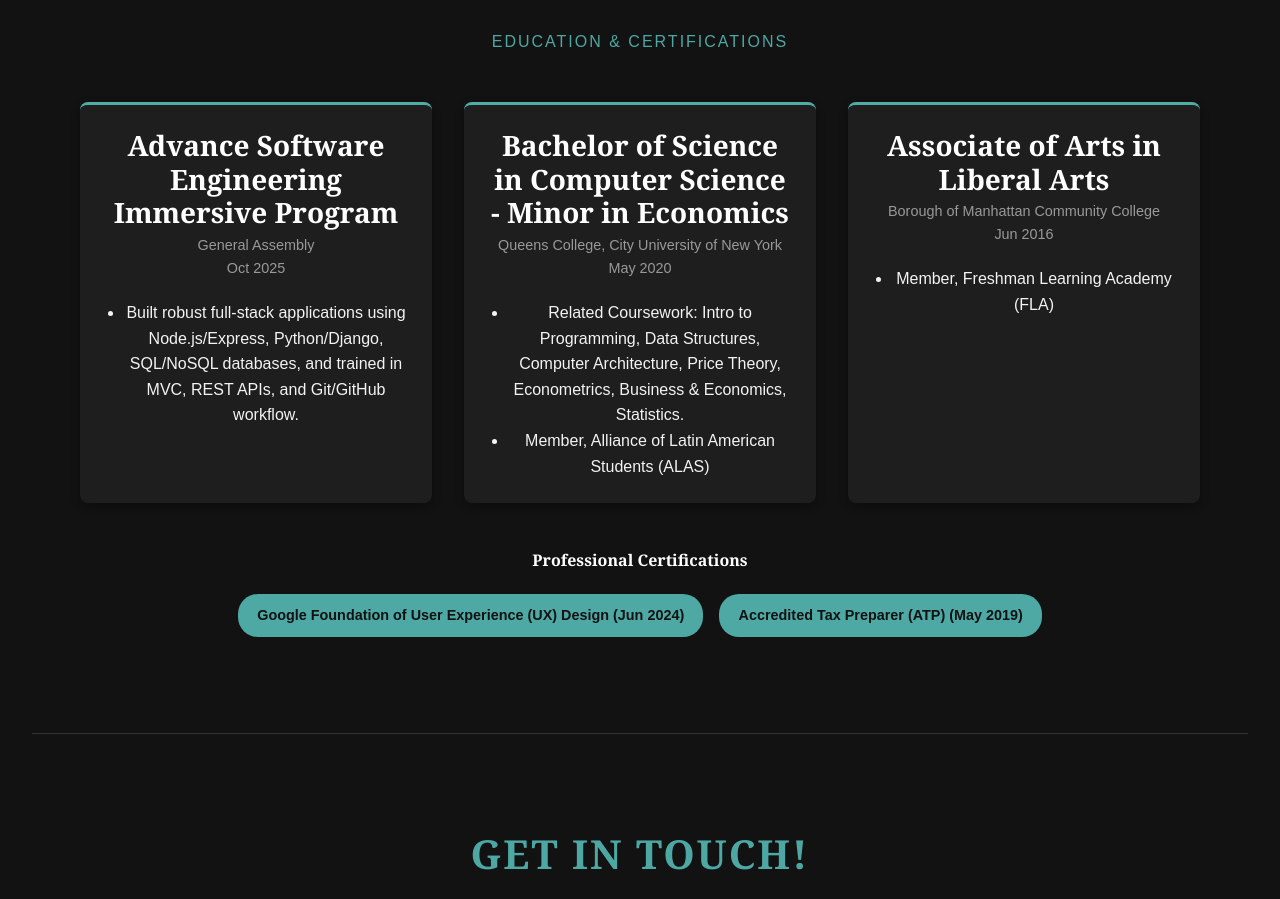
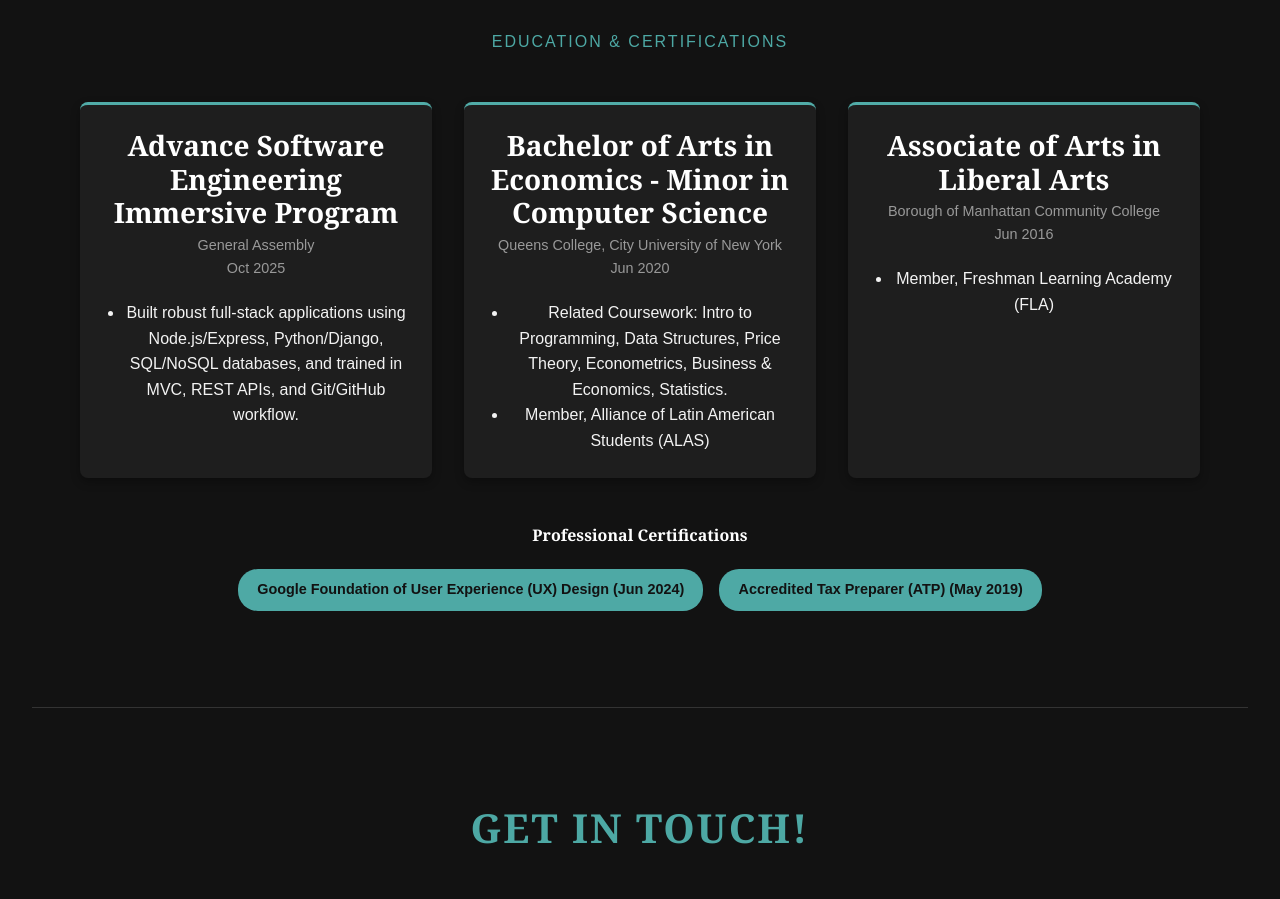
Before and after one commit to Mkac0/melabreu_portfolio, a React (Vite) app in the folder portfolio/: page / in a window 1280 px wide. Shown: the part 4220-5119 px from the top of the page. Built offline with nearby package versions, Linux system fonts and the light colour scheme.

Commit message:
resume adjustment

```diff
--- a/portfolio/src/components/EducationAndContact.jsx
+++ b/portfolio/src/components/EducationAndContact.jsx
@@ -10,9 +10,9 @@ const educationData = [
   },
   {
     institution: "Queens College, City University of New York",
-    degree: "Bachelor of Science in Computer Science - Minor in Economics",
-    date: "May 2020",
-    details: ["Related Coursework: Intro to Programming, Data Structures, Computer Architecture, Price Theory, Econometrics, Business & Economics, Statistics.", "Member, Alliance of Latin American Students (ALAS)."],
+    degree: "Bachelor of Arts in Economics - Minor in Computer Science",
+    date: "Jun 2020",
+    details: ["Related Coursework: Intro to Programming, Data Structures, Price Theory, Econometrics, Business & Economics, Statistics.", "Member, Alliance of Latin American Students (ALAS)."],
   },
   {
     institution: "Borough of Manhattan Community College",
--- a/portfolio/src/data/EducationData.js
+++ b/portfolio/src/data/EducationData.js
@@ -13,12 +13,12 @@ export const education = [
     logo: GALogo,
   },
   {
-    degree: "Bachelor of Science in Computer Science - Minor in Economics",
+    degree: "Bachelor of Arts in Economics - Minor in Computer Science",
     institution: "Queens College, City University of New York",
-    date: "May 2020",
+    date: "Jun 2020",
     logo: QCLogo,
     details: [
-      "Related Coursework: Intro to Programming, Data Structures, Computer Architecture, Price Theory, Econometrics, Business & Economics, Statistics.",
+      "Related Coursework: Intro to Programming, Data Structures, Price Theory, Econometrics, Business & Economics, Statistics.",
       "Member, Alliance of Latin American Students (ALAS)",
     ],
   },
```
Also changed, not shown: 1 other file (tests, documents, lock files or other folders).
